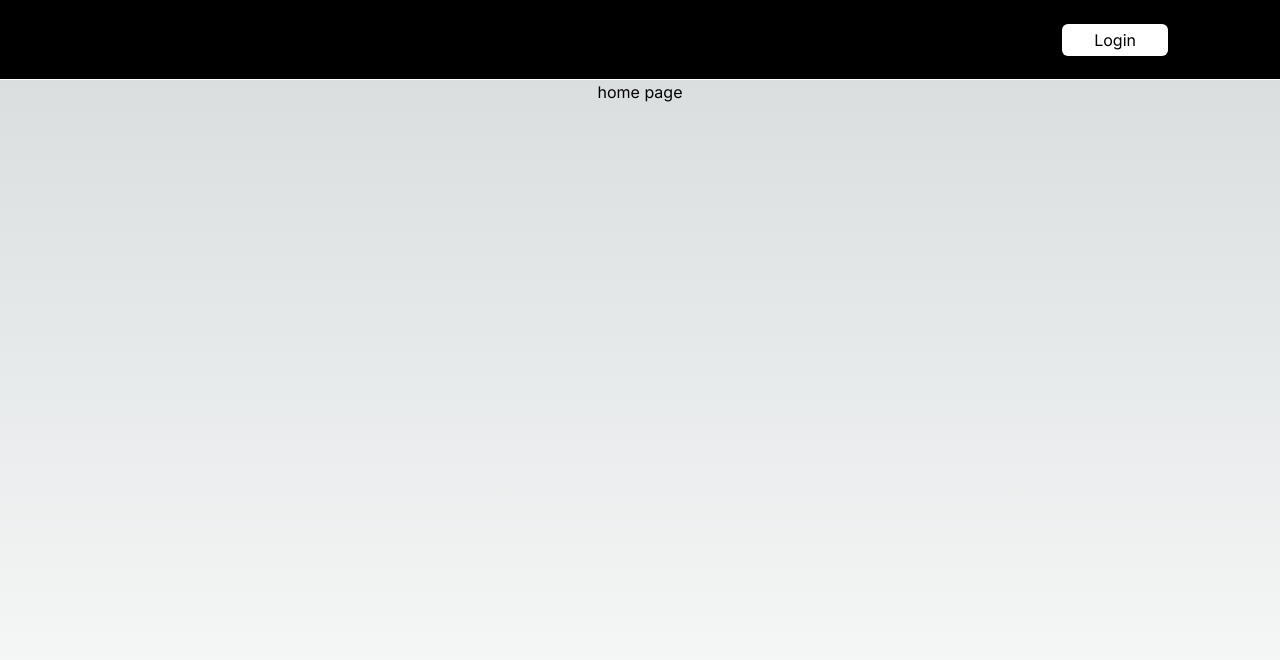
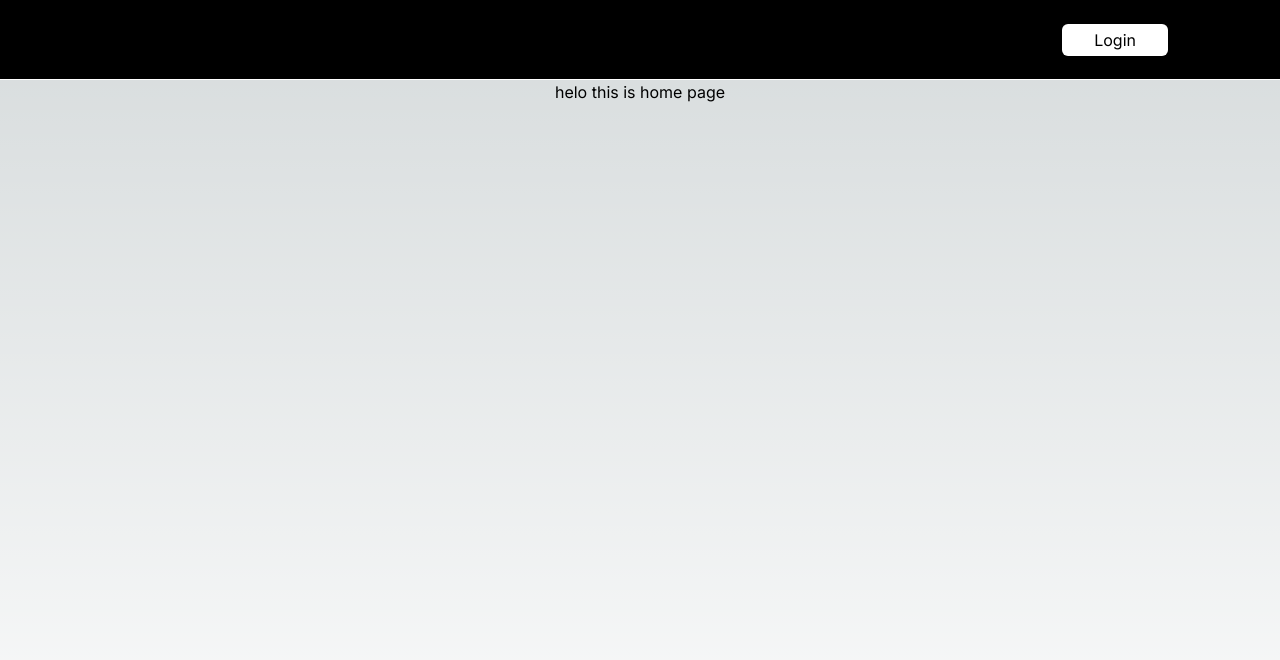
Before and after one commit to ivano-pinjuh/Habitria, a Next.js app: page / in a window 1280 px wide. Shown: the top 660 px of the page. Built offline with nearby package versions, Linux system fonts and the light colour scheme.

Commit message:
a little experiment :D

```diff
--- a/app/page.tsx
+++ b/app/page.tsx
@@ -1,8 +1,9 @@
+import Image from "next/image";
 
 export default function Home() {
   return (
     <main className="flex min-h-screen flex-col items-center justify-between">
-      home page
+      helo this is home page
     </main>
   );
 }
```
